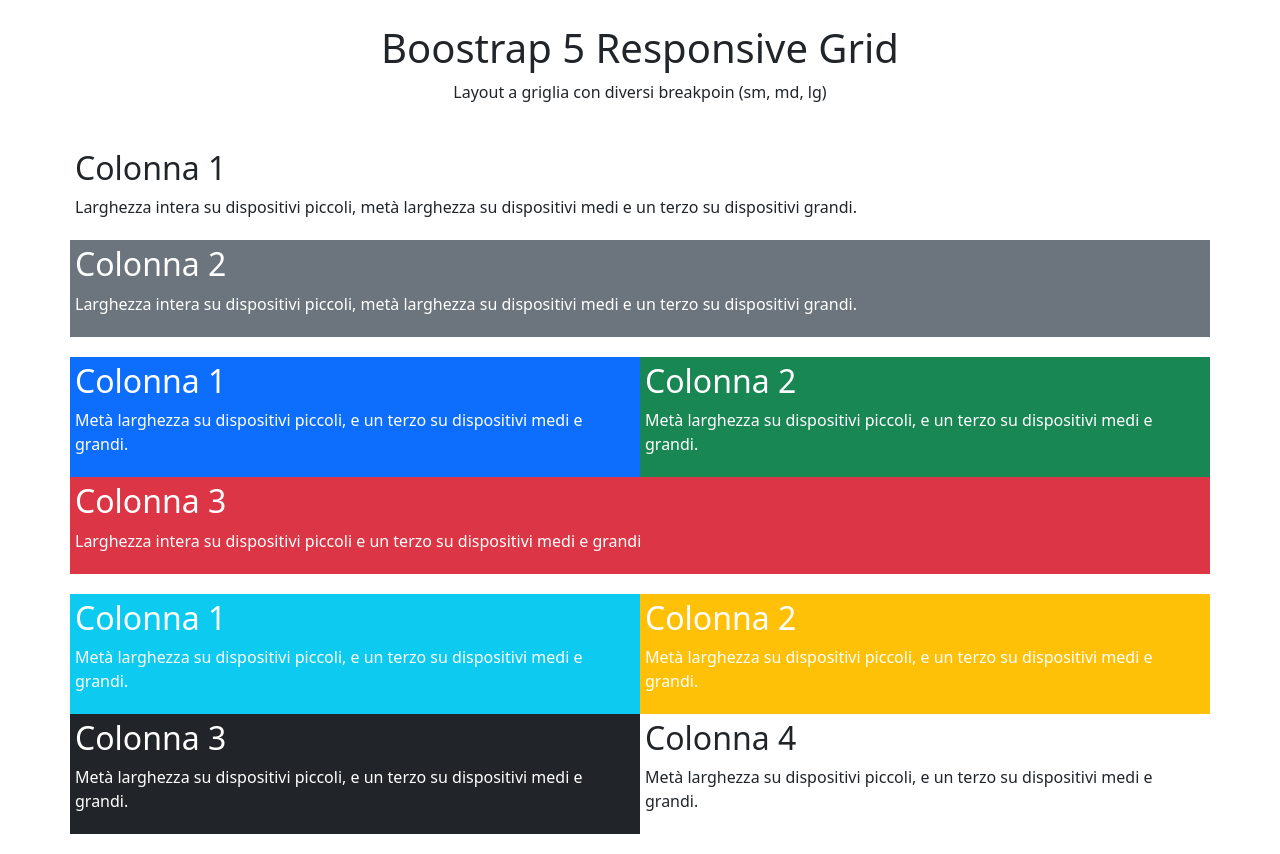
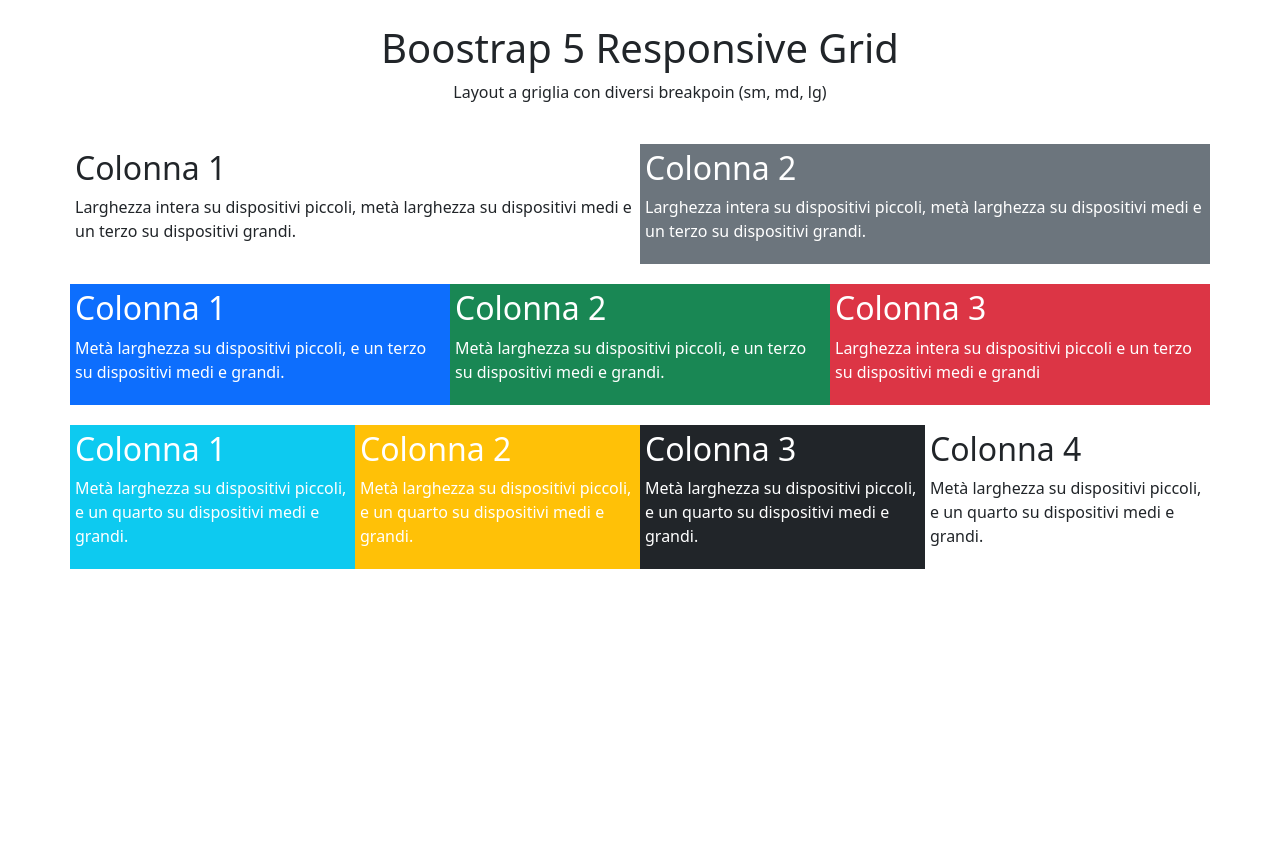
Before and after one commit to EnricoGenovese/htmlcss-bootstrap-layout, a plain HTML site: page index.html in a window 1280 px wide. After the commit the page ends 800 px from the top, so only its background shows below. Drawn offline with nearby package versions, Linux system fonts and the light colour scheme.

Commit message:
add tablet row and col

```diff
--- a/index.html
+++ b/index.html
@@ -14,26 +14,26 @@
         <p>Layout a griglia con diversi breakpoin (sm, md, lg)</p>
     </header>
         <div class="container">
-            <div class="row ">
-                <div class="col-sm-12">
+            <div class="row">
+                <div class="col-sm-12 col-md-6">
                     <h2>Colonna 1</h2>
                     <p>Larghezza intera su dispositivi piccoli, metà larghezza su dispositivi medi e un terzo su dispositivi grandi.</p>
                 </div>
-                <div class="col-sm-12 text-bg-secondary">
+                <div class="text-bg-secondary col-sm-12 col-md-6">
                     <h2>Colonna 2</h2>
                     <p>Larghezza intera su dispositivi piccoli, metà larghezza su dispositivi medi e un terzo su dispositivi grandi.</p>
                 </div>
             </div>
             <div class="row text-white">
-                <div class="bg-primary col-sm-6 ">
+                <div class="bg-primary col-sm-6 col-md-4">
                     <h2>Colonna 1</h2>
                     <p>Metà larghezza su dispositivi piccoli, e un terzo su dispositivi medi e grandi.</p>
                 </div>
-                <div class="bg-success col-sm-6 ">
+                <div class="bg-success col-sm-6 col-md-4 ">
                     <h2>Colonna 2</h2>
                     <p>Metà larghezza su dispositivi piccoli, e un terzo su dispositivi medi e grandi.</p>
                 </div>
-                <div class="bg-danger col-sm-12">
+                <div class="bg-danger col-sm-12 col-md-4">
                     <h2>Colonna 3</h2>
                     <p>Larghezza intera su dispositivi piccoli e un terzo su dispositivi medi
                     e grandi
@@ -41,21 +41,21 @@
                 </div>
             </div>
             <div class="row">
-                <div class="bg-info text-white col-sm-6 ">
+                <div class="bg-info text-white col-sm-6 col-md-3">
                     <h2>Colonna 1</h2>
-                    <p>Metà larghezza su dispositivi piccoli, e un terzo su dispositivi medi e grandi.</p>
+                    <p>Metà larghezza su dispositivi piccoli, e un quarto su dispositivi medi e grandi.</p>
                 </div>
-                <div class="bg-warning text-white col-sm-6 ">
+                <div class="bg-warning text-white col-sm-6 col-md-3">
                     <h2>Colonna 2</h2>
-                    <p>Metà larghezza su dispositivi piccoli, e un terzo su dispositivi medi e grandi.</p>
+                    <p>Metà larghezza su dispositivi piccoli, e un quarto su dispositivi medi e grandi.</p>
                 </div>
-                <div class="bg-dark text-white col-sm-6 ">
+                <div class="bg-dark text-white col-sm-6 col-md-3">
                     <h2>Colonna 3</h2>
-                    <p>Metà larghezza su dispositivi piccoli, e un terzo su dispositivi medi e grandi.</p>
+                    <p>Metà larghezza su dispositivi piccoli, e un quarto su dispositivi medi e grandi.</p>
                 </div>
-                <div class="col-sm-6">
+                <div class="col-sm-6 col-md-3">
                     <h2>Colonna 4</h2>
-                    <p>Metà larghezza su dispositivi piccoli, e un terzo su dispositivi medi e grandi.</p>
+                    <p>Metà larghezza su dispositivi piccoli, e un quarto su dispositivi medi e grandi.</p>
                 </div>
             </div>
         </div>
```
